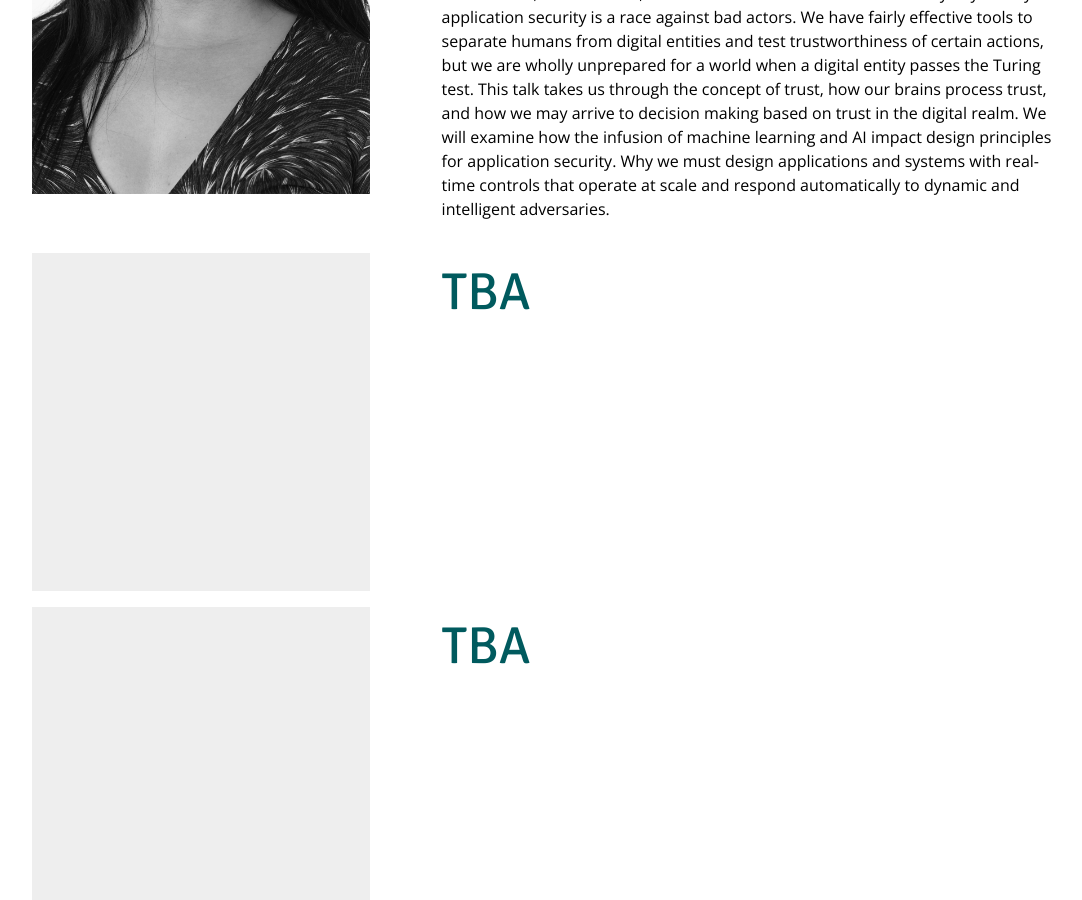
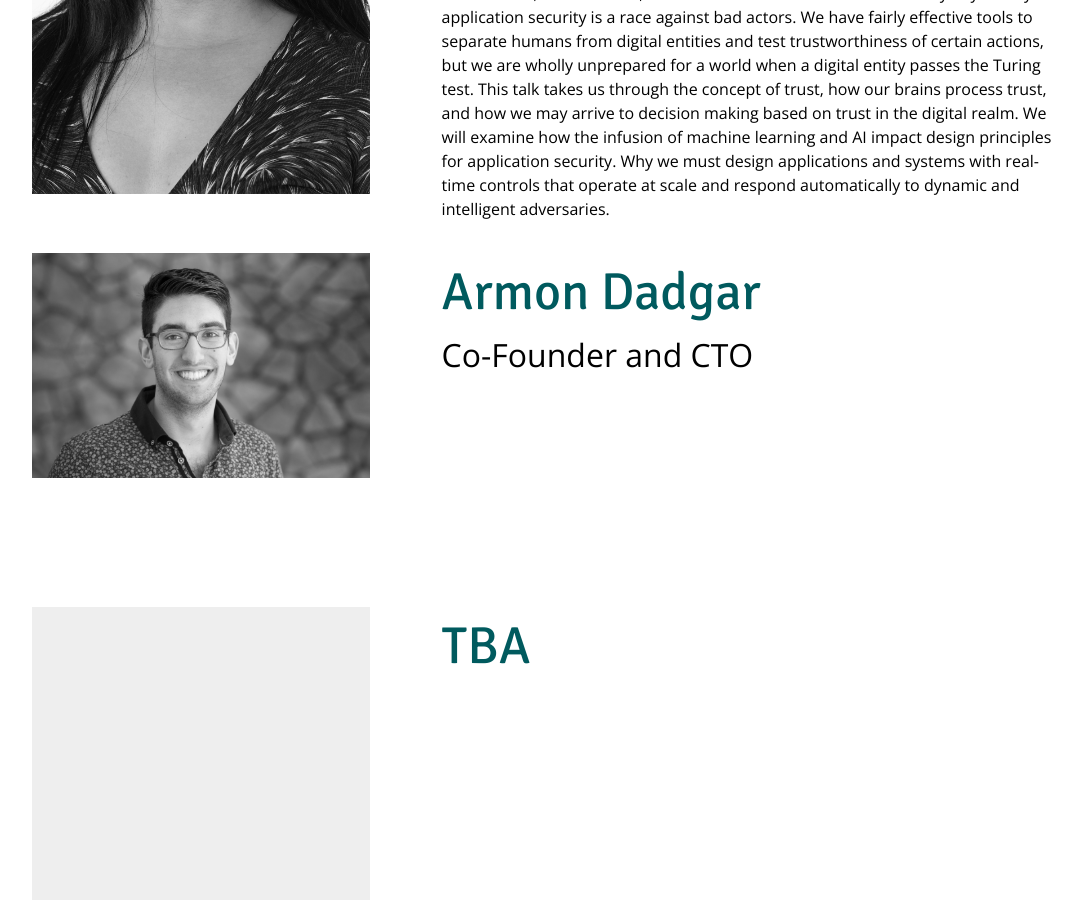
Before and after one commit to OWASP/AppSecUSA2018, a Jekyll site: the page built from program/keynotes.md, in a window 1280 px wide and 900 px high, scrolled down 1121 px. Shown: the whole window, without its empty margins (96-1178 px from the left). Built offline with Jekyll 4.4.1, drawn with Linux system fonts in a browser that asks for light colours.

Commit message:
Add Keynote and Sponsor

```diff
--- a/_data/keynotespeakers.yml
+++ b/_data/keynotespeakers.yml
@@ -7,11 +7,11 @@
   uri        : /program/keynote-wang
   description: |
     From the very beginning of the Internet, humans have struggled with how to trust in the digital world. Neuroscience studies are gradually uncovering clues as to how our brains process digital cues, and how we adapt to an increasingly extensive digital presence around us. As the scale of that presence increase exponentially so is the complexity of applications that process, represent, and protect the digital transactions, the identities, and the actions that we undertake every day. Today application security is a race against bad actors. We have fairly effective tools to separate humans from digital entities and test trustworthiness of certain actions, but we are wholly unprepared for a world when a digital entity passes the Turing test. This talk takes us through the concept of trust, how our brains process trust, and how we may arrive to decision making based on trust in the digital realm. We will examine how the infusion of machine learning and AI impact design principles for application security. Why we must design applications and systems with real-time controls that operate at scale and respond automatically to dynamic and intelligent adversaries.
-- image      :
-  name       : TBA
-  company    :
+- image      : Armon-Dadgar.jpg
+  name       : Armon Dadgar
+  company    : Hashicorp
   bio        :
-  title      :
+  title      : Co-Founder and CTO
   uri        :
   description:
 - image      :
--- a/_data/sponsors.yml
+++ b/_data/sponsors.yml
@@ -27,6 +27,9 @@
   - logo: KryptowireLogoSquare.jpg
     name: Kryptowire
     url: https://www.kryptowire.com/
+  - logo: securityinnovation.png
+    name: Security Innovation
+    url: http://www.securityinnovation.com/
 - type: Lanyard
   sponsors:
   - logo: netsparker.png
```
Also changed, not shown: assets/images/keynotes/Armon-Dadgar.jpg (added), assets/images/sponsors/securityinnovation.png (added).
